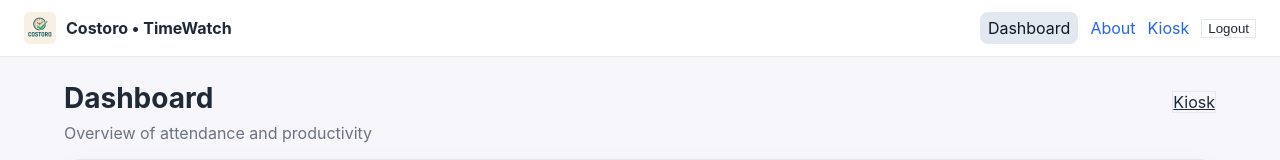
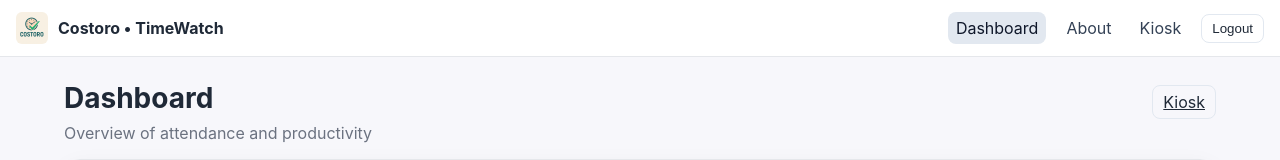
Before and after one commit to Timetologin/timewatch, a React (Create React App) app in the folder client/: page / in a window 1280 px wide. Shown: the top 160 px of the page. Built offline with nearby package versions, Linux system fonts and the light colour scheme; no server answers; sample sign-in values are in the browser's storage.

Commit message:
ui(navbar): add Kiosk tab and active state

```diff
--- a/client/src/components/Navbar.jsx
+++ b/client/src/components/Navbar.jsx
@@ -3,11 +3,18 @@ import React, { useEffect, useState } from 'react';
 import { useNavigate, Link, useLocation } from 'react-router-dom';
 import { api } from '../api';
 
+/**
+ * ניווט עליון ראשי:
+ * - Dashboard / About / Kiosk / Users (מותנה בהרשאה usersManage)
+ * - שם משתמש בצד ימין + Logout
+ * - הדגשת לשונית פעילה
+ */
 export default function Navbar({ rightSlot = null, onLogout }) {
   const navigate = useNavigate();
   const location = useLocation();
   const [me, setMe] = useState(null);
 
+  // טוען פרטי משתמש כדי לדעת הרשאות + תווית שם/מייל
   useEffect(() => {
     let mounted = true;
     (async () => {
@@ -15,48 +22,72 @@ export default function Navbar({ rightSlot = null, onLogout }) {
         const { data } = await api.get('/auth/me');
         if (mounted) setMe(data);
       } catch {
-        // interceptor יכוון ללוגין אם צריך
+        // אם לא מאומת, ה-interceptor ידאג להפניה ללוגין
       }
     })();
     return () => { mounted = false; };
   }, [location.pathname]);
 
   const handleLogout = () => {
-    if (typeof onLogout === 'function') onLogout(navigate);
-    else {
-      try { localStorage.removeItem('token'); localStorage.removeItem('auth'); } catch {}
-      navigate('/login', { replace: true });
+    if (typeof onLogout === 'function') {
+      onLogout(navigate);
+    } else {
+      try {
+        localStorage.removeItem('token');
+        localStorage.removeItem('auth');
+      } finally {
+        navigate('/login', { replace: true });
+      }
     }
   };
 
   const canManageUsers = !!me?.permissions?.usersManage;
-  const is = (p) => location.pathname === p || location.pathname.startsWith(p + '/');
+
+  // עוזר להדגשת לשונית פעילה
+  const isActive = (path) =>
+    location.pathname === path || location.pathname.startsWith(path + '/');
 
   return (
-    <div className="navbar">
+    <div className="navbar" style={{ padding: '12px 16px' }}>
       <div style={{ display: 'flex', alignItems: 'center', gap: 10 }}>
         <img src="/logo.png" alt="Costoro Logo" style={{ height: 32, width: 32, borderRadius: 6 }} />
         <strong>Costoro • TimeWatch</strong>
       </div>
 
-      <div className="nav-spacer" />
+      <div style={{ flex: 1 }} />
 
-      <div style={{ display: 'flex', alignItems: 'center', gap: 12 }}>
-        <Link className={`link${is('/') ? ' active' : ''}`} to="/">Dashboard</Link>
-        <Link className={`link${is('/about') ? ' active' : ''}`} to="/about">About</Link>
-        {/* 🔥 לשונית קיוסק */}
-        <Link className={`link${is('/kiosk') ? ' active' : ''}`} to="/kiosk">Kiosk</Link>
+      <nav style={{ display: 'flex', alignItems: 'center', gap: 12 }}>
+        <Link className={`link${isActive('/') ? ' active' : ''}`} to="/">Dashboard</Link>
+        <Link className={`link${isActive('/about') ? ' active' : ''}`} to="/about">About</Link>
+
+        {/* לשונית Kiosk */}
+        <Link className={`link${isActive('/kiosk') ? ' active' : ''}`} to="/kiosk">Kiosk</Link>
+
+        {/* לשונית Users רק למורשים */}
         {canManageUsers && (
-          <Link className={`link${is('/admin') ? ' active' : ''}`} to="/admin/users">Users</Link>
+          <Link className={`link${isActive('/admin') ? ' active' : ''}`} to="/admin/users">Users</Link>
         )}
-        {me?.name && <span className="badge" title={me.email || ''}>{me.name}</span>}
+
+        {/* תווית משתמש */}
+        {me?.name && (
+          <span className="badge" title={me.email || ''} style={{ marginLeft: 4 }}>
+            {me.name}
+          </span>
+        )}
+
         {rightSlot}
+
         <button className="btn-ghost" onClick={handleLogout}>Logout</button>
-      </div>
+      </nav>
 
-      {/* הדגשת הלשונית הפעילה אם אין לך CSS לזה */}
+      {/* סטייל מינימלי אם אין לך CSS מוכן */}
       <style>{`
-        .link.active { background:#e2e8f0; color:#0f172a; border-radius:8px; padding:6px 8px; }
+        .link { color:#334155; text-decoration:none; padding:6px 8px; border-radius:8px; }
+        .link:hover { background:#f1f5f9; }
+        .link.active { background:#e2e8f0; color:#0f172a; }
+        .badge { background:#e2e8f0; color:#0f172a; padding:4px 8px; border-radius:999px; font-size:12px; }
+        .btn-ghost { background:transparent; border:1px solid #e2e8f0; padding:6px 10px; border-radius:8px; cursor:pointer; }
+        .btn-ghost:hover { background:#f8fafc; }
       `}</style>
     </div>
   );
```
